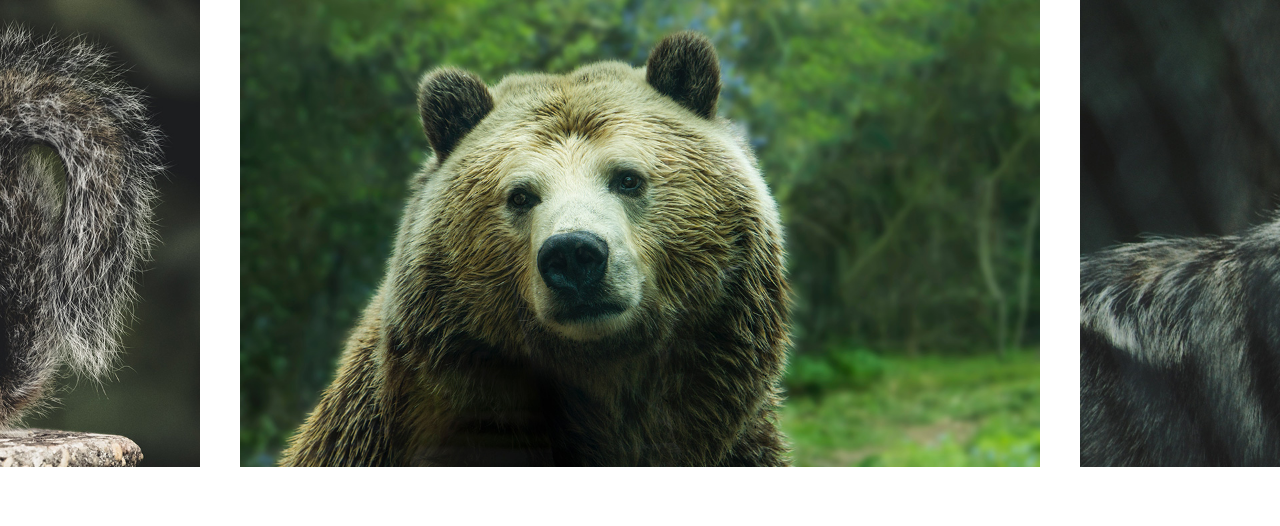
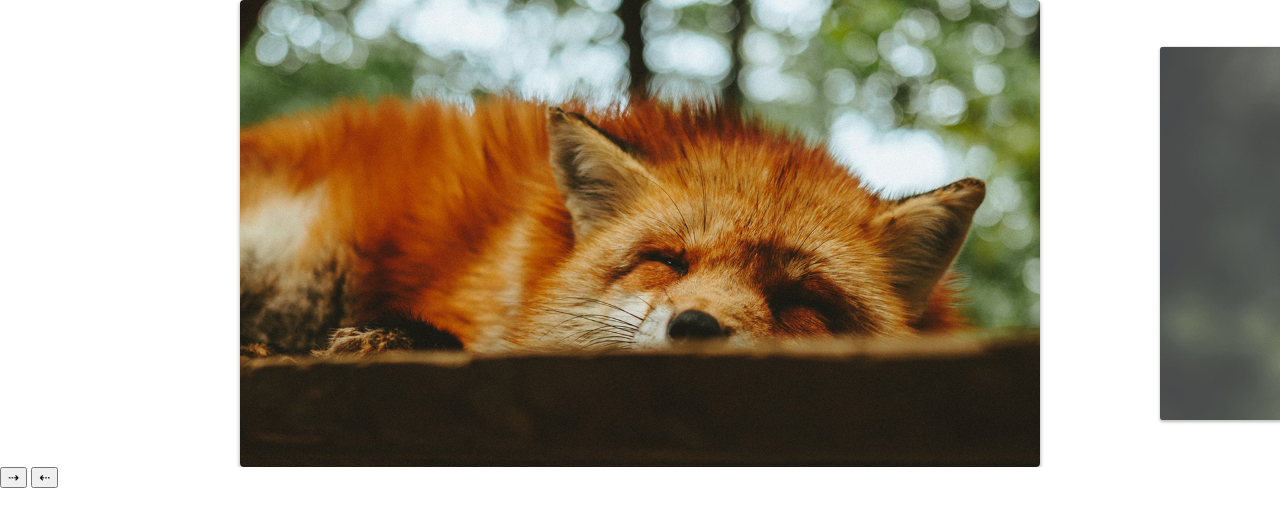
Before and after one commit to MarcellyP/slide, a plain HTML site: page index.html in a window 1280 px wide. Drawn offline with Linux system fonts and the light colour scheme.

Commit message:
navegacao prev e next finalizada

```diff
--- a/css/style.css
+++ b/css/style.css
@@ -21,9 +21,25 @@ img {
     display: flex;
 }
 
+.slide:hover {
+    will-change: transform;
+}
+
 .slide li {
     flex-shrink: 0;
     width: 80vw;
     max-width: 800px;
     margin: 0 20px;
+
+    border-radius: 4px;
+    overflow: hidden;
+    box-shadow: 0 2px 4px rgba(0,0,0,.4);
+    opacity: .8;
+    transform: scale(.8);
+    transition: .4s;
 }
+
+.slide li.active {
+    opacity: 1;
+    transform: scale(1);
+}
--- a/index.html
+++ b/index.html
@@ -20,6 +20,11 @@
         </ul>
     </div>
 
+    <div class="arrow-nav">
+        <button class="next">⇢</button>
+        <button class="prev">⇠</button>
+    </div>
+
     <script type="module" src="js/script.js"></script>
 </body>
 </html>
--- a/js/script.js
+++ b/js/script.js
@@ -1,8 +1,7 @@
-import Slide from './slide.js';
+import { SlideNav } from './slide.js';
 
-const slide = new Slide('.slide', '.slide-wrapper');
+const slide = new SlideNav('.slide', '.slide-wrapper');
 slide.init();
+slide.addArrow('.prev', '.next');
+
 console.log(slide);
-
-slide.changeSlide(3);
-slide.activePrevSlide();
--- a/js/slide.js
+++ b/js/slide.js
@@ -1,8 +1,11 @@
-export default class Slide {
+import debounce from './debounce.js';
+
+export class Slide {
   constructor(slide, wrapper) {
     this.slide = document.querySelector(slide)
     this.wrapper = document.querySelector(wrapper);
     this.dist = { finalPosition: 0, startX: 0, movement: 0 }
+    this.activeClass = 'active';
   }
 
   transition(active) {
@@ -64,12 +67,6 @@ export default class Slide {
     this.wrapper.addEventListener('touchend', this.onEnd);
   }
 
-    bindEvents() {
-      this.onStart = this.onStart.bind(this);
-      this.onMove = this.onMove.bind(this);
-      this.onEnd = this.onEnd.bind(this);
-    }
-
   // Slides config
 
   slidePosition(slide) {
@@ -98,6 +95,12 @@ export default class Slide {
     this.moveSlide(activeSlide.position);
     this.slidesIndexNav(index);
     this.dist.finalPosition = activeSlide.position;
+    this.changeActiveClass();
+  }
+
+  changeActiveClass() {
+    this.slideArray.forEach(item => item.element.classList.remove(this.activeClass));
+    this.slideArray[this.index.active].element.classList.add(this.activeClass);
   }
 
   activePrevSlide() {
@@ -108,11 +111,48 @@ export default class Slide {
     if (this.index.next !== undefined) this.changeSlide(this.index.next);
   }
 
+  onResize() {
+    setTimeout(() => {
+      this.slidesConfig();
+      this.changeSlide(this.index.active);
+    }, 1000);
+  }
+
+  addResizeEvent() {
+    window.addEventListener('resize', this.onResize);
+  }
+
+  bindEvents() {
+    this.onStart = this.onStart.bind(this);
+    this.onMove = this.onMove.bind(this);
+    this.onEnd = this.onEnd.bind(this);
+
+    this.activePrevSlide = this.activePrevSlide.bind(this);
+    this.activeNextSlide = this.activeNextSlide.bind(this);
+
+    this.onResize = debounce(this.onResize.bind(this), 200);
+  }
+
   init() {
     this.bindEvents();
     this.transition(true);
     this.addSlideEvents();
     this.slidesConfig();
+    this.addResizeEvent();
+    this.changeSlide(0);
     return this;
   }
 }
+
+export class SlideNav extends Slide {
+  addArrow(prev, next) {
+    this.prevElement = document.querySelector(prev);
+    this.nextElement = document.querySelector(next);
+    this.addArrowEvent();
+  }
+
+  addArrowEvent() {
+    this.prevElement.addEventListener('click', this.activePrevSlide);
+    this.nextElement.addEventListener('click', this.activeNextSlide);
+  }
+}
```
Lines whose indentation alone changed are shown as unchanged.
